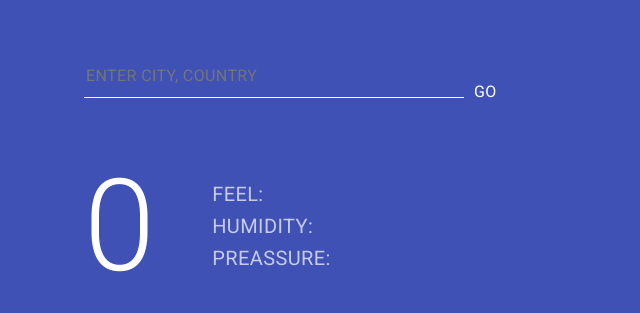
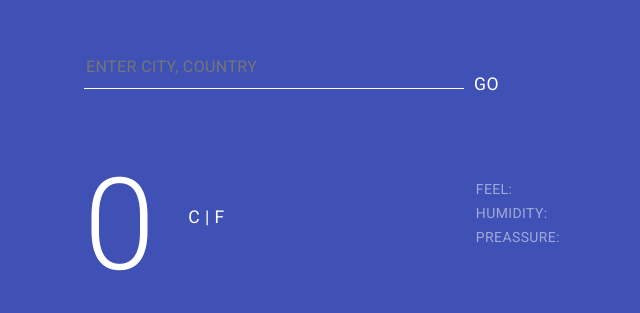
Before and after one commit to Fig77/Weather-API, a website built with webpack: page dist/index.html in a window 1280 px wide. Shown: the part 223-536 px from the top of the page, without its empty margins (316-956 px from the left). Built offline with nearby package versions, Linux system fonts and the light colour scheme.

Commit message:
Problem on network httpprot

```diff
--- a/package.json
+++ b/package.json
@@ -5,7 +5,8 @@
   "main": "index.js",
   "scripts": {
     "build": "webpack --mode=production",
-    "dev": "webpack --watch --mode=development"
+    "dev": "webpack --watch --mode=development",
+    "server": "webpack serve --open"
   },
   "repository": {
     "type": "git",
--- a/src/css/main.css
+++ b/src/css/main.css
@@ -41,21 +41,27 @@
   font-size: 8em;
   font-weight: 300;
   line-height: 0.75;
-  margin-right: 50px;
+  margin-right: 5px;
+}
+
+.tempbox {
+  margin-right: 45px;
+
 }
 
 .display {
   display: flex;
+  justify-content: space-around;
 }
 
 .button {
   height: 45px;
   margin: 1em 0 4em;
   padding: 0;
-  font: 400 1rem 'Roboto';
+  font: 400 1.1rem 'Roboto';
   letter-spacing: 0.025em;
   text-transform: uppercase;
-  color: white;
+  color: #FFFFFF;
   border: none;
 }
 
@@ -97,10 +103,12 @@
   text-align: right;
 }
 
-.h3-title {
-  margin: 0;
-  margin-left: 24px;
+.li {
+ font-size: 14px;
+ color: rbg(255,255,255);
+ opacity: 0.5;
 }
+
 
 .main {
   width: 480px;
@@ -135,7 +143,7 @@
 button {
   background-color: #fafafa;
   border-style: none;
-  font-size: 23px;
+  font-size: 26px;
   position: relative;
   left: 25px;
 }
--- a/src/dataplacement.js
+++ b/src/dataplacement.js
@@ -5,7 +5,7 @@
   const buttonSearch = document.getElementById('buttonsearch');
   const searchBar = document.getElementById('searchbar');
   const location = document.getElementById('header-1');
-  const imgLink = document.getElementById('img-weather');
+  const imgLink = document.getElementById('image-weather'); // image
   let value = '';
 
   const drawResult = (data) => {
@@ -14,7 +14,7 @@
     for (const key in data.main) {
       document.getElementById(`span-${i}`).innerHTML = `${data.main[key]}`;
       imgLink.src =
-        `https://openweathermap.org/img/wn/${data.weather[0].icon}.png`;
+        `https://openweathermap.org/img/wn/${data.weather[0].icon}@2x.png`;
       if (i < 4) {
         document.getElementById(`span-${i}`).innerHTML += '&nbsp;°';
       }
@@ -28,6 +28,8 @@
   function getData() {
     value = searchBar.value.trim().split(',');
     qr.querySearch(value[0], value[1]).then((response) => {
+      console.log(response);
+      console.log('asdasd');
       if (response.cod === 200) {
         drawResult(response);
       } else {
@@ -40,7 +42,7 @@
     buttonSearch.addEventListener('click', () => {
       getData();
     });
-    document.querySelector('.onoffswitch-label').addEventListener('click', () => {
+    document.getElementById('switch').addEventListener('click', () => {
       qr.toggleUnit();
       qr.querySearch(value[0], value[1]).then((response) => {
         if (response) {
--- a/src/query.js
+++ b/src/query.js
@@ -10,6 +10,7 @@
         mode: 'cors',
       });
       const response = await raw.json();
+      console.log(response);
       return response;
     }
     return response;
--- a/webpack.config.js
+++ b/webpack.config.js
@@ -5,6 +5,9 @@
   output: {
     filename: 'main.js',
     path: path.resolve(__dirname, 'dist'),
+  },
+  devServer: {
+    contentBase: './dist'
   },
   module: {
     rules: [
```
Also changed, not shown: dist/index.html, dist/main.js, 1 other file.
